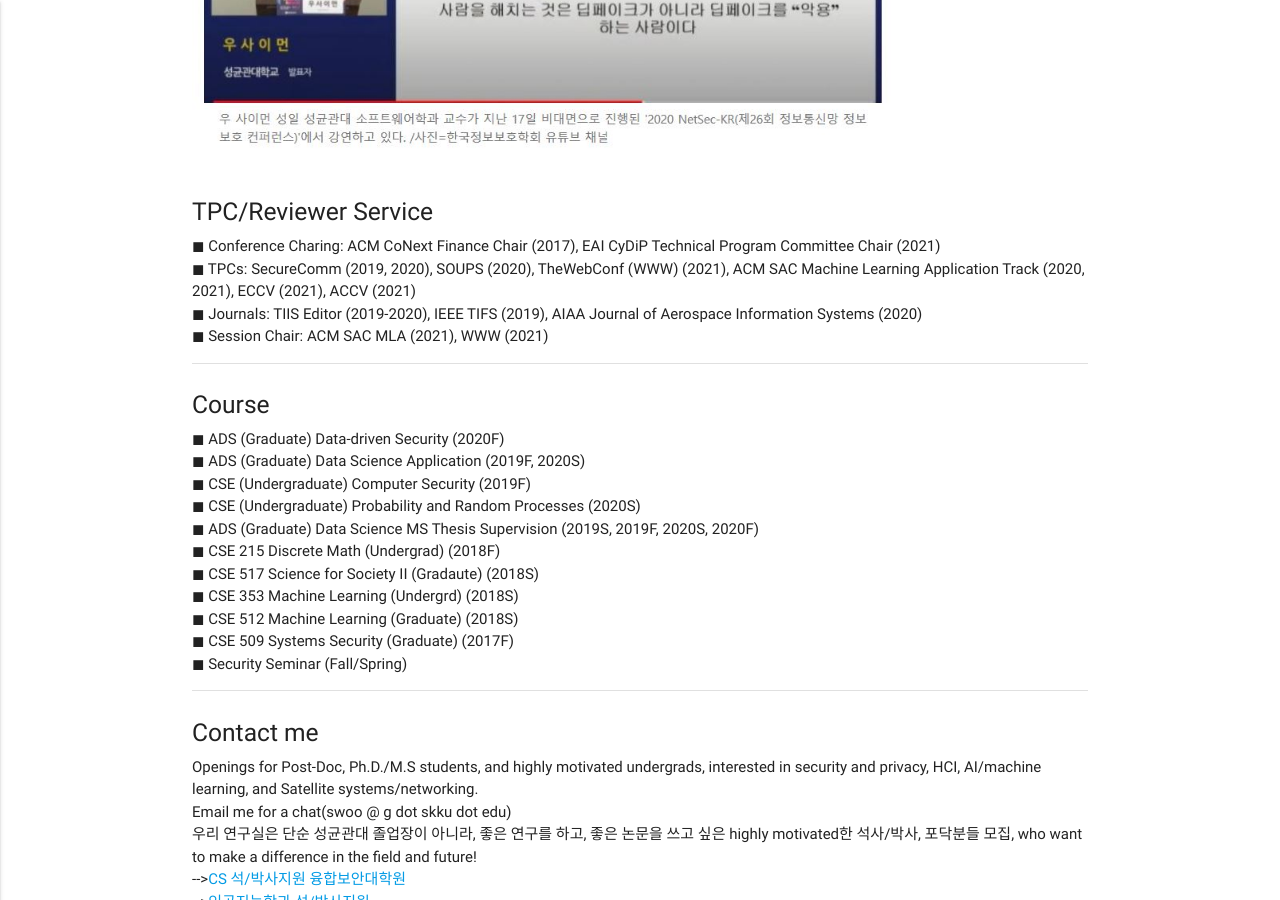
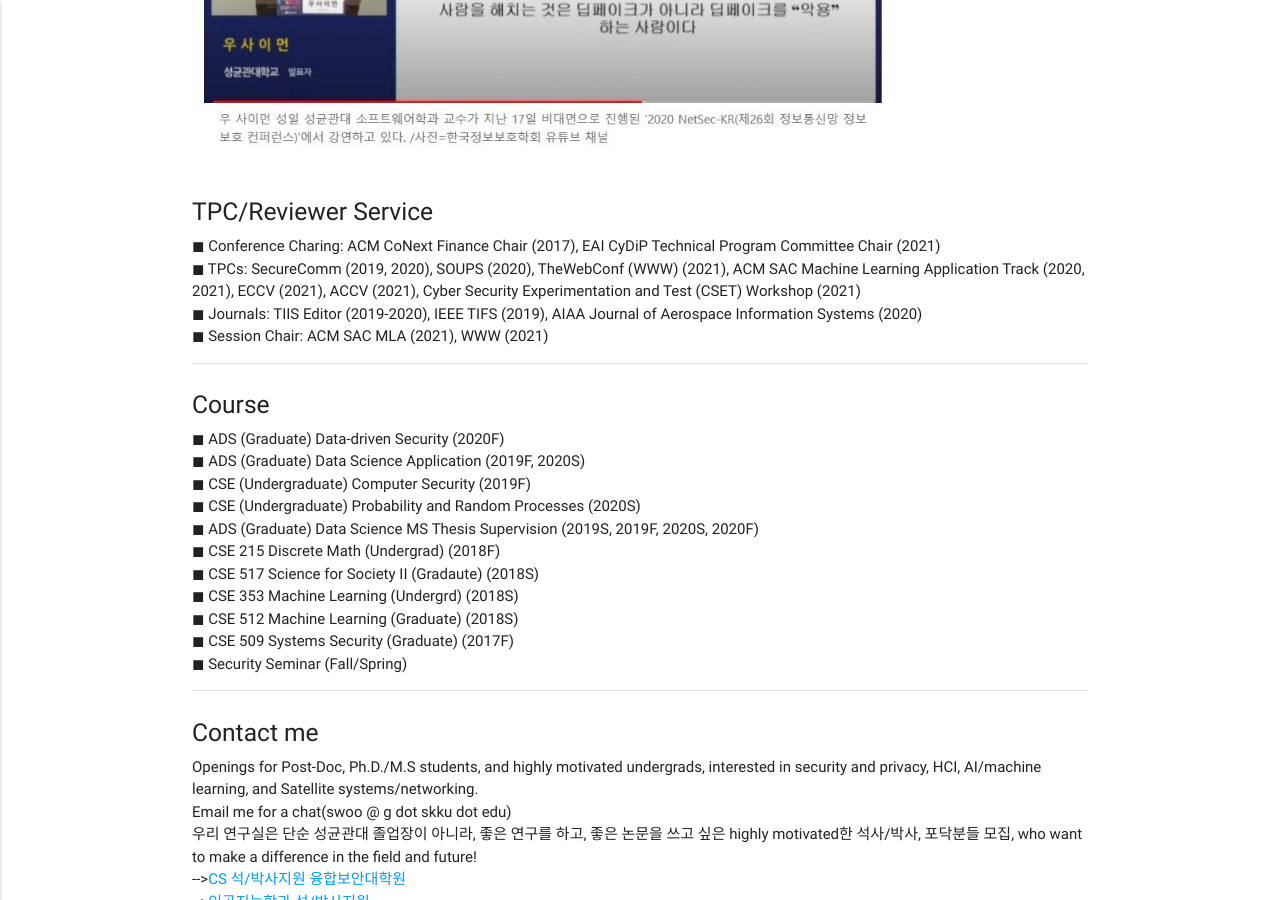
Before and after one commit to Yurim990507/DASH-Lab.github.io, a Jekyll site: the page built from example1.md, in a window 1280 px wide and 900 px high, scrolled down 1131 px. Built offline with Jekyll 4.4.1, drawn with Linux system fonts in a browser that asks for light colours.

Commit message:
Update example1.md

```diff
--- a/example1.md
+++ b/example1.md
@@ -48,7 +48,7 @@ permalink: /About/
 <div class="section">
     <h5>TPC/Reviewer Service</h5>
           ◼ Conference Charing: ACM CoNext Finance Chair (2017),  EAI CyDiP Technical Program Committee Chair (2021)<br>
-          ◼ TPCs: SecureComm (2019, 2020), SOUPS (2020), TheWebConf (WWW) (2021), ACM SAC Machine Learning Application Track (2020, 2021), ECCV (2021), ACCV (2021)<br>
+          ◼ TPCs: SecureComm (2019, 2020), SOUPS (2020), TheWebConf (WWW) (2021), ACM SAC Machine Learning Application Track (2020, 2021), ECCV (2021), ACCV (2021), Cyber Security Experimentation and Test (CSET) Workshop (2021)<br>
           ◼ Journals: TIIS Editor (2019-2020), IEEE TIFS (2019), AIAA Journal of Aerospace Information Systems (2020)<br>
           ◼ Session Chair: ACM SAC MLA (2021), WWW (2021)<br>
 
```
